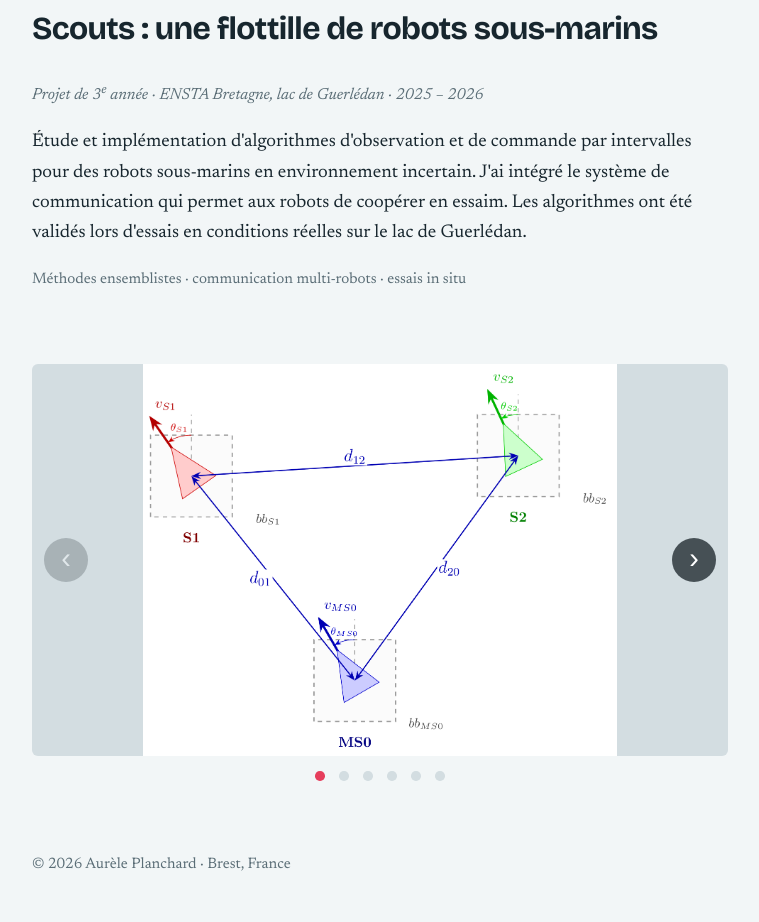
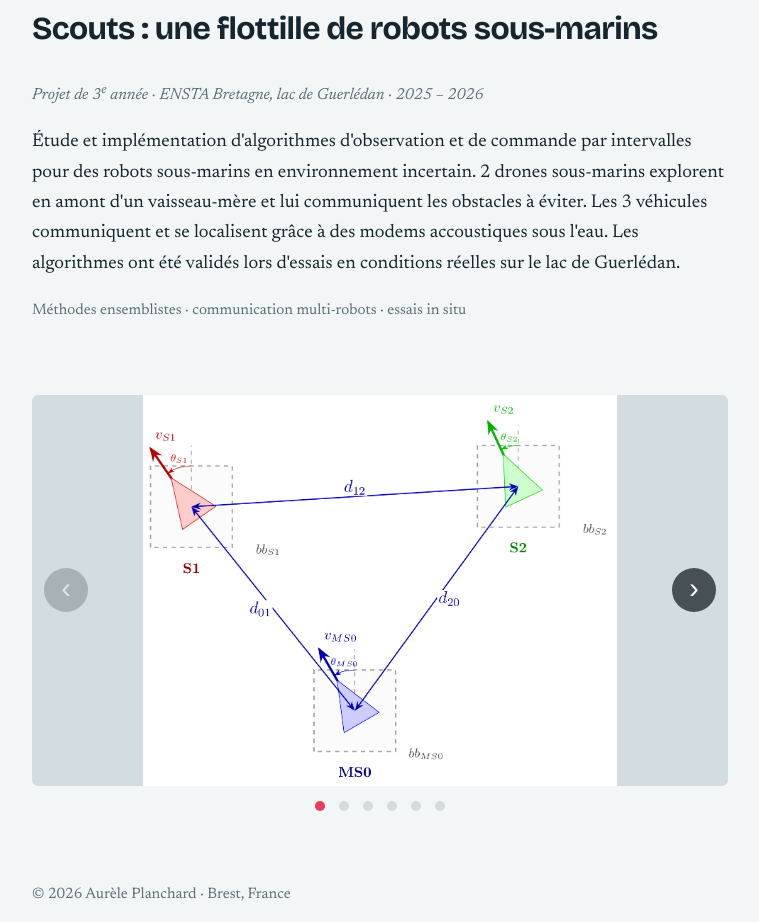
Before and after one commit to aureleplan/aureleplan.github.io, a plain HTML site: page projets.html in a window 1280 px wide. Shown: the part 2553-3475 px from the top of the page, without its empty margins (260-1019 px from the left). Before the commit the page ends 3445 px from the top, so only its background shows below. Drawn offline with nearby package versions, Linux system fonts and the light colour scheme.

Commit message:
Revise project description for Scouts

```diff
--- a/projets.html
+++ b/projets.html
@@ -117,7 +117,7 @@
   <article>
       <h2>Scouts : une flottille de robots sous-marins</h2>
       <p class="meta">Projet de 3<sup>e</sup> année · ENSTA Bretagne, lac de Guerlédan · 2025 – 2026</p>
-      <p>Étude et implémentation d'algorithmes d'observation et de commande par intervalles pour des robots sous-marins en environnement incertain. J'ai intégré le système de communication qui permet aux robots de coopérer en essaim. Les algorithmes ont été validés lors d'essais en conditions réelles sur le lac de Guerlédan.</p>
+      <p>Étude et implémentation d'algorithmes d'observation et de commande par intervalles pour des robots sous-marins en environnement incertain. 2 drones sous-marins explorent en amont d'un vaisseau-mère et lui communiquent les obstacles à éviter. Les 3 véhicules communiquent et se localisent grâce à des modems accoustiques sous l'eau. Les algorithmes ont été validés lors d'essais en conditions réelles sur le lac de Guerlédan.</p>
       <p class="outils">Méthodes ensemblistes · communication multi-robots · essais in situ</p>
 
       <section class="carrousel" aria-roledescription="carrousel" aria-label="Images et vidéos : Scouts">
```
